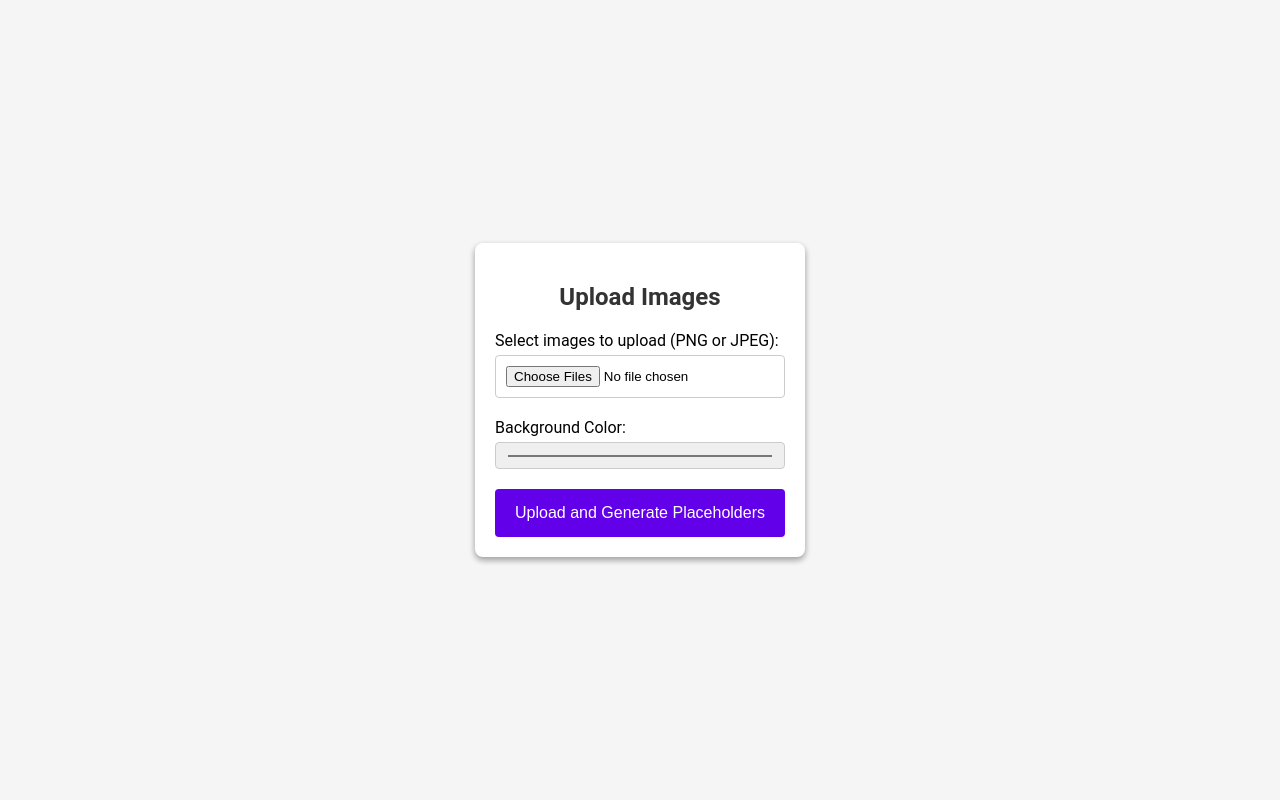
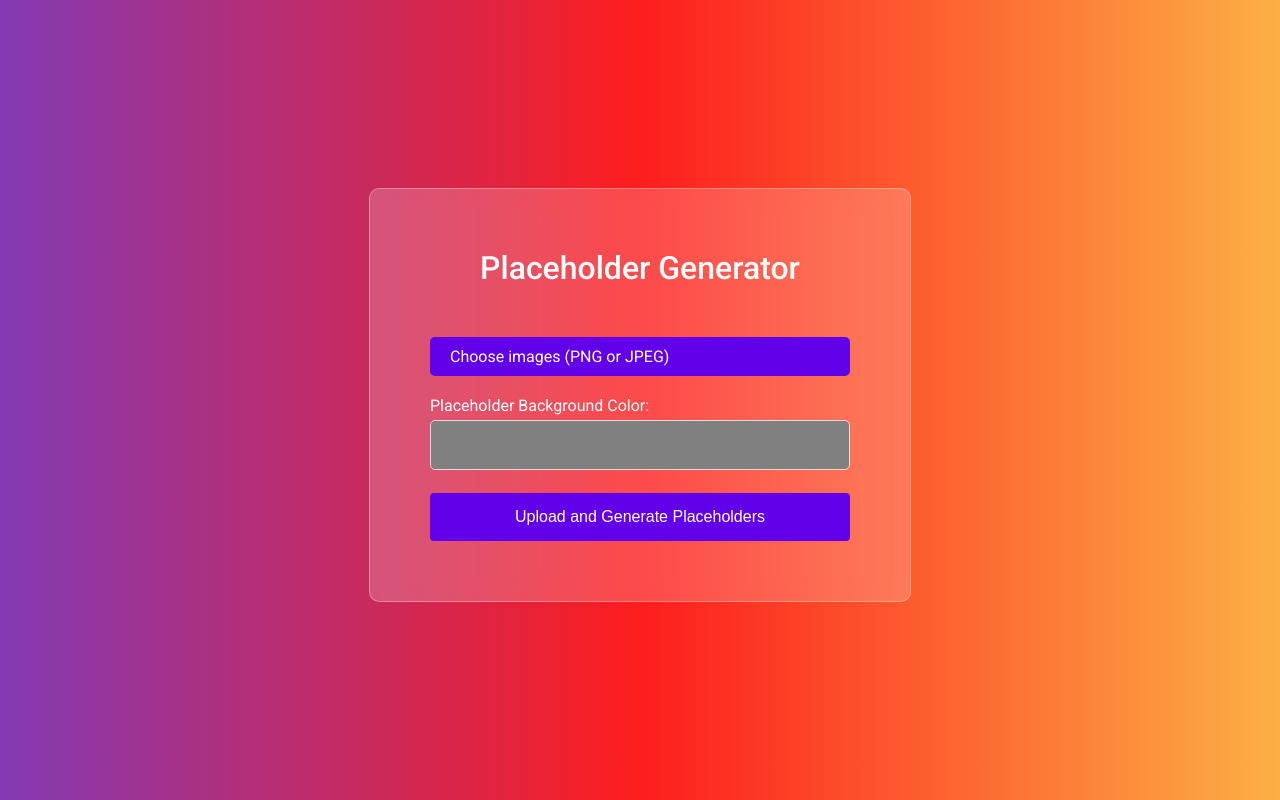
Before and after one commit to kamalahmed/image-placeholder-app, a website: page index.html in a window 1280 px wide. Drawn offline with Linux system fonts and the light colour scheme.

Commit message:
Add nice style to the app

```diff
--- a/index.html
+++ b/index.html
@@ -3,22 +3,40 @@
     <head>
         <meta charset="UTF-8" />
         <meta name="viewport" content="width=device-width, initial-scale=1.0" />
-        <title>Image Upload</title>
+        <title>Placeholder Generator</title>
+        <link rel="preconnect" href="https://fonts.googleapis.com" />
+        <link rel="preconnect" href="https://fonts.gstatic.com" crossorigin />
+        <link
+            href="https://fonts.googleapis.com/css2?family=Roboto:wght@400;500&display=swap"
+            rel="stylesheet"
+        />
         <link rel="stylesheet" href="/css/style.css" />
     </head>
     <body>
+        <div class="glass-effect container">
             <form action="/upload" method="post" enctype="multipart/form-data">
-            <h2>Upload Images</h2>
+                <h2>Placeholder Generator</h2>
+
                 <div class="form-group">
-                <label>Select images to upload (PNG or JPEG):</label>
-                <input type="file" name="images" multiple />
+                    <label for="file-upload" class="custom-file-upload">
+                        Choose images (PNG or JPEG)
+                    </label>
+                    <input
+                        id="file-upload"
+                        type="file"
+                        name="images"
+                        multiple
+                        style="display: none"
+                    />
                 </div>
+
                 <div class="form-group">
-                <label>Background Color:</label>
+                    <label>Placeholder Background Color:</label>
                     <input type="color" name="color" value="#808080" />
                 </div>
 
                 <button type="submit">Upload and Generate Placeholders</button>
             </form>
+        </div>
     </body>
 </html>
--- a/package.json
+++ b/package.json
@@ -4,6 +4,7 @@
   "description": "This node js app helps you upload any number of images to generate placeholder version of them. It is useful for template developer in market place like themeforest where they need to submit placeholder versions of their stock images.",
   "main": "index.js",
   "scripts": {
+    "start": "nodemon app.js",
     "test": "echo \"Error: no test specified\" && exit 1"
   },
   "keywords": [
@@ -19,5 +20,8 @@
     "express": "^4.18.2",
     "multer": "^1.4.5-lts.1",
     "sharp": "^0.33.2"
+  },
+  "devDependencies": {
+    "nodemon": "^3.1.0"
   }
 }
--- a/public/css/style.css
+++ b/public/css/style.css
@@ -1,33 +1,45 @@
+/* General Styling */
 body {
     font-family: "Roboto", sans-serif;
-    background-color: #f5f5f5;
+    background: rgb(131, 58, 180);
+    background: linear-gradient(
+        90deg,
+        rgba(131, 58, 180, 1) 0%,
+        rgba(253, 29, 29, 1) 50%,
+        rgba(252, 176, 69, 1) 100%
+    );
     display: flex;
     justify-content: center;
     align-items: center;
     height: 100vh;
     margin: 0;
 }
-form {
-    background: white;
-    padding: 20px;
-    border-radius: 8px;
-    box-shadow:
-        0 3px 6px rgba(0, 0, 0, 0.16),
-        0 3px 6px rgba(0, 0, 0, 0.23);
+.container {
+    max-width: 500px;
+    width: 100%;
+    margin: 10px;
 }
 h2 {
     text-align: center;
-    color: #333;
+    color: #ffffff;
+    font-weight: 500;
+    font-size: 2rem;
+    margin: 0 0 50px;
 }
+/* Form Styling */
+form {
+    padding: 40px;
+}
+
 .form-group {
     margin-bottom: 20px;
 }
 label {
     display: block;
     margin-bottom: 5px;
+    color: #ffffff;
 }
 input[type="file"],
-input[type="color"],
 input[type="text"] {
     width: 100%;
     padding: 10px;
@@ -48,3 +60,74 @@ button[type="submit"] {
 button[type="submit"]:hover {
     background-color: #3700b3;
 }
+
+/* Style for Color Input Preview */
+input[type="color"] {
+    -webkit-appearance: none;
+    border: 1px solid #ddd;
+    height: 50px;
+    width: 100%;
+    padding: 0;
+    border-radius: 5px;
+    background-color: transparent;
+    cursor: pointer;
+}
+
+input[type="color"]::-webkit-color-swatch-wrapper {
+    padding: 0;
+}
+
+input[type="color"]::-webkit-color-swatch {
+    border: none;
+    border-radius: 5px;
+}
+
+/* Style for Custom File Upload */
+.custom-file-upload {
+    width: 100%;
+    box-sizing: border-box;
+    display: block;
+    padding: 10px 20px;
+    cursor: pointer;
+    margin-bottom: 15px;
+    background-color: #6200ea;
+    color: #fff;
+    border-radius: 5px;
+    font-size: 16px;
+    transition: background-color 0.3s ease;
+}
+
+.custom-file-upload:hover {
+    background-color: #3700b3;
+}
+
+/* Style for Glass effect */
+.glass-effect {
+    background: rgba(
+        255,
+        255,
+        255,
+        0.2
+    ); /* White background with a touch of opacity */
+    border-radius: 10px;
+    border: 1px solid rgba(255, 255, 255, 0.3); /* Slightly transparent border */
+    backdrop-filter: blur(10px); /* Blurring the background */
+    padding: 20px;
+    margin-bottom: 20px;
+}
+
+/* Style for Mobile */
+@media only screen and (max-width: 768px) {
+    form {
+        padding: 0;
+    }
+
+    h2 {
+        margin-bottom: 30px;
+    }
+
+    .custom-file-upload {
+        padding: 8px 16px;
+        font-size: 14px;
+    }
+}
```
Also changed, not shown: 1 other file. Lines whose indentation alone changed are shown as unchanged.
